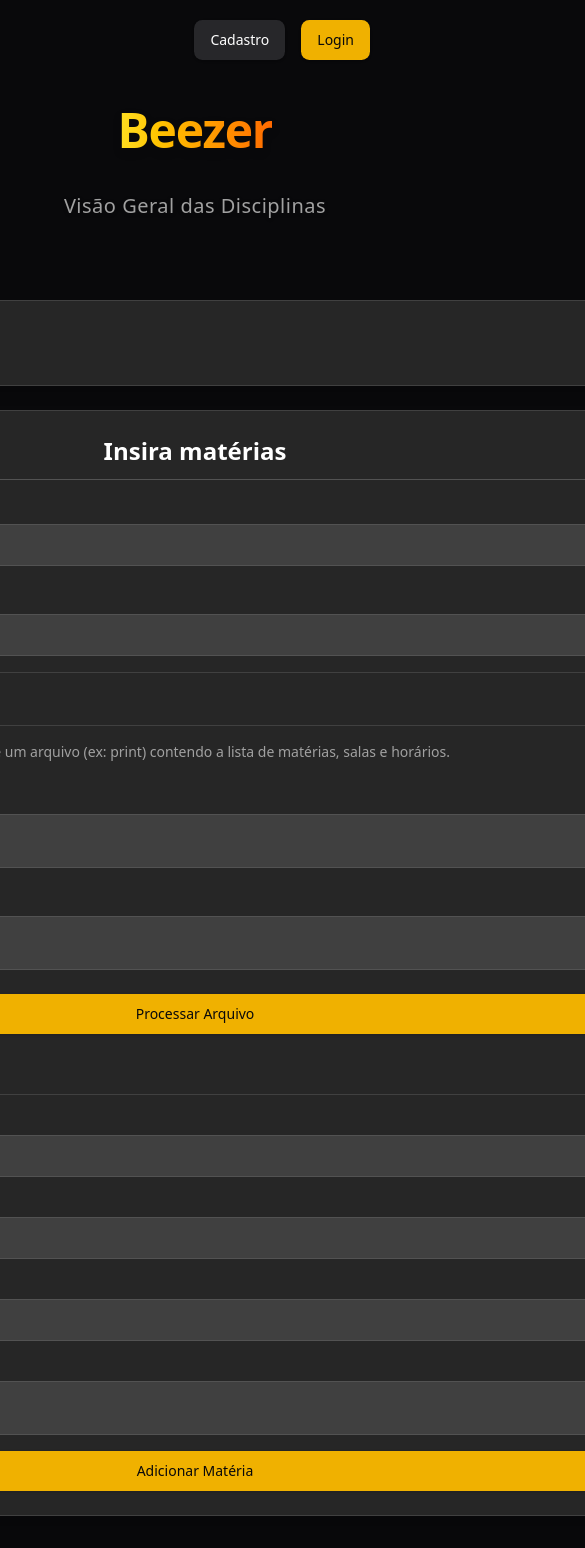
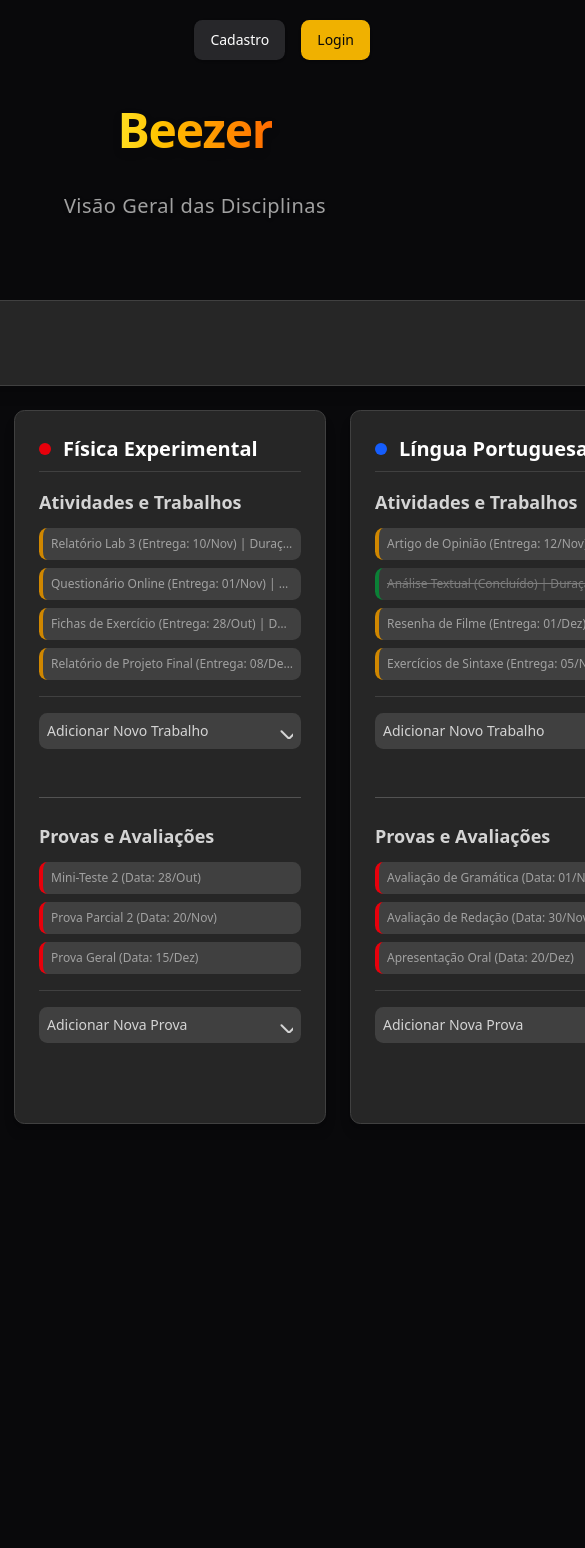
Before and after one commit to ana-borowsky/cronograma-educacional-react, a React (Vite) app in the folder frontend/: page /disciplines in a window 390 px wide. Shown: the top 1548 px of the page, 585 px wide, since content can reach past the window. After the commit the page ends 1180 px from the top, so only its background shows below. Built offline with nearby package versions, Linux system fonts and the light colour scheme.

Commit message:
Troca adicionar uma nova disciplina por uma div expansível

```diff
--- a/frontend/src/pages/Disciplines.jsx
+++ b/frontend/src/pages/Disciplines.jsx
@@ -18,6 +18,9 @@ const Disciplines = () => {
   const [isPortWorkFormOpen, setIsPortWorkFormOpen] = useState(false);
   const [isPortExamFormOpen, setIsPortExamFormOpen] = useState(false);
 
+  const [isFormVisible, setIsFormVisible] = useState(false);
+
+
   return (
     <Layout subtitle="Visão Geral das Disciplinas">
       <div className="flex flex-col p-5 gap-6">
@@ -36,158 +39,8 @@ const Disciplines = () => {
         {/* --- 2. CONTAINER DO CONTEÚDO PRINCIPAL --- */}
         <div className="w-full flex flex-col md:flex-row md:space-x-8">
 
-          {/* --- 2a. COLUNA DE FORMULÁRIOS (IA e Manual) --- */}
-          <div className="w-full md:w-1/4 space-y-8 mb-8 md:mb-0">
-
-            {/* Card "Ler arquivo com IA" */}
-            <div className="bg-neutral-800 p-6 sm:p-8 border border-neutral-700 rounded-lg shadow-xl">
-              <h2 className="text-2xl font-bold text-white text-center mb-5 border-b border-neutral-600 pb-3">Insira matérias</h2>
-              <form className="space-y-6">
-
-
-                <div className="space-y-1">
-                  <label htmlFor="project-select" className="block text-neutral-300 font-semibold text-sm">
-                    Selecione o projeto
-                  </label>
-
-                  <div className="relative">
-                    <select
-                      id="project-select"
-                      name="project-select"
-                      className="w-full p-2.5 border border-neutral-600 rounded-md bg-neutral-700 text-white focus:outline-none focus:border-blue-500 text-sm appearance-none pr-10" // Adicionado pr-10 para dar espaço ao ícone
-                      defaultValue="vestibular"
-                    >
-                      <option value="vestibular">Vestibular</option>
-                      <option value="quinto-periodo">Quinto Período</option>
-                      <option value="terceirao">Terceirão</option>
-                      <option disabled>──────────</option>
-                      <option value="" disabled>Selecione ou Crie um Novo</option>
-                    </select>
-
-                    <svg
-                      className="pointer-events-none absolute right-3 top-1/2 transform -translate-y-1/2 w-4 h-4 text-neutral-400"
-                      xmlns="http://www.w3.org/2000/svg"
-                      viewBox="0 0 20 20"
-                      fill="currentColor"
-                      aria-hidden="true"
-                    >
-                      <path fillRule="evenodd" d="M5.23 7.21a.75.75 0 011.06.02L10 10.94l3.71-3.71a.75.75 0 111.06 1.06l-4.25 4.25a.75.75 0 01-1.06 0L5.23 8.27a.75.75 0 01-.02-1.06z" clipRule="evenodd" />
-                    </svg>
-                  </div>
-                </div>
-
-                {/* CRIAÇÃO DE NOVO PROJETO */}
-                <div className="space-y-1">
-                  <label htmlFor="new-project" className="block text-neutral-300 font-semibold text-sm">
-                    Criar novo projeto
-                  </label>
-                  <div className="flex space-x-2">
-                    <input
-                      type="text"
-                      id="new-project"
-                      name="new-project"
-                      placeholder="Nome do novo projeto..."
-                      className="flex-grow p-2.5 border border-neutral-600 rounded-md bg-neutral-700 text-white placeholder-neutral-500 focus:outline-none focus:border-blue-500 text-sm"
-                    />
-                    <Button type="button" className="shrink-0 px-4 py-2.5 text-sm">
-                      Criar
-                    </Button>
-                  </div>
-                </div>
-              </form>
-              <hr className="border-t border-neutral-700 my-4" />
-
-              <h2 className="flex items-center text-xl font-bold text-white mb-4 border-b border-neutral-700 pb-2 truncate">Ler arquivo com IA</h2>
-              <form className="space-y-6">
-                <p className="text-neutral-400 text-sm text-center">Carregue um arquivo (ex: print) contendo a lista de matérias, salas e horários.</p>
-                <div className="space-y-2">
-                  <label htmlFor="file-upload" className="block text-neutral-300 font-semibold text-sm">Selecione o Arquivo do Ensalamento</label>
-                  <input
-                    type="file"
-                    id="file-upload"
-                    name="schedule-file"
-                    required
-                    className="w-full p-2 border border-neutral-600 rounded-md bg-neutral-700 text-neutral-300 file:mr-4 file:py-2 file:px-4 file:rounded-md file:border-0 file:text-sm file:font-semibold file:bg-neutral-600 file:text-white hover:file:bg-neutral-500 cursor-pointer"
-                  />
-                </div>
-                <div className="space-y-1">
-                  <label htmlFor="file-upload" className="block text-neutral-300 font-semibold text-sm">Selecione os arquivos dos planos de ensino das matérias</label>
-                  <input
-                    type="file"
-                    id="file-upload"
-                    name="schedule-file"
-                    required
-                    className="w-full p-2 border border-neutral-600 rounded-md bg-neutral-700 text-neutral-300 file:mr-4 file:py-2 file:px-4 file:rounded-md file:border-0 file:text-sm file:font-semibold file:bg-neutral-600 file:text-white hover:file:bg-neutral-500 cursor-pointer"
-                  />
-                </div>
-                <Button className="w-full" asChild>
-                  <a href="/disciplines" >
-                    Processar Arquivo
-                  </a>
-                </Button>
-              </form><br></br>
-
-
-            {/* Card "Ou insira manualmente" */}
-
-              <h2 className="flex items-center text-xl font-bold text-white mb-4 border-b border-neutral-700 pb-2 truncate">Ou insira manualmente</h2>
-              <form className="space-y-4">
-
-                <div className="space-y-1">
-                  <label htmlFor="course-name" className="block text-neutral-300 font-semibold text-sm">Nome da Matéria</label>
-                  <input
-                    type="text"
-                    id="course-name"
-                    name="course-name"
-                    placeholder="Ex: Cálculo I"
-                    required
-                    className="w-full p-2.5 border border-neutral-600 rounded-md bg-neutral-700 text-white placeholder-neutral-500 focus:outline-none focus:border-blue-500 text-sm"
-                  />
-                </div>
-                <div className="space-y-1">
-                  <label htmlFor="room-name" className="block text-neutral-300 font-semibold text-sm">Sala / Local</label>
-                  <input
-                    type="text"
-                    id="room-name"
-                    name="room-name"
-                    placeholder="Ex: Sala B-205 ou Laboratório de Física"
-                    required
-                    className="w-full p-2.5 border border-neutral-600 rounded-md bg-neutral-700 text-white placeholder-neutral-500 focus:outline-none focus:border-blue-500 text-sm"
-                  />
-                </div>
-                <div className="space-y-1">
-                  <label htmlFor="schedule-time" className="block text-neutral-300 font-semibold text-sm">Horário e Dia</label>
-                  <input
-                    type="text"
-                    id="schedule-time"
-                    name="schedule-time"
-                    placeholder="Ex: Segunda e Quarta, 19:00 - 21:00"
-                    required
-                    className="w-full p-2.5 border border-neutral-600 rounded-md bg-neutral-700 text-white placeholder-neutral-500 focus:outline-none focus:border-blue-500 text-sm"
-                  />
-                </div>
-                <div className="space-y-1">
-                  <label htmlFor="file-upload" className="block text-neutral-300 font-semibold text-sm">Selecione o arquivo de plano de ensino da matéria</label>
-                  <input
-                    type="file"
-                    id="file-upload"
-                    name="schedule-file"
-                    required
-                    className="w-full p-2 border border-neutral-600 rounded-md bg-neutral-700 text-neutral-300 file:mr-4 file:py-2 file:px-4 file:rounded-md file:border-0 file:text-sm file:font-semibold file:bg-neutral-600 file:text-white hover:file:bg-neutral-500 cursor-pointer"
-                  />
-                </div>
-
-                <Button className="w-full" asChild>
-                  <a href="/disciplines">
-                    Adicionar Matéria
-                  </a>
-                </Button>
-              </form>
-            </div>
-          </div>
-
           {/* --- 2b. FILEIRA DE DISCIPLINAS --- */}
-          <div className="w-full md:w-3/4 flex overflow-x-auto space-x-6 pb-4">
+          <div className="w-full flex overflow-x-auto space-x-6 pb-4">
 
             {/* Cálculo I */}
             <div className="bg-neutral-800 p-6 border border-neutral-700 rounded-lg shadow-lg flex-shrink-0 w-[312px] flex flex-col">
@@ -566,6 +419,165 @@ const Disciplines = () => {
                 )}
               </div>
             </div>
+            <div className="w-full space-y-8 mb-8 md:mb-0">
+              <div className="bg-neutral-800 p-6 sm:p-8 border border-neutral-700 rounded-lg shadow-xl transition-all duration-300">
+                {/* Cabeçalho Clicável */}
+                <div
+                  className="flex justify-between items-center cursor-pointer w-[312px]"
+                  onClick={() => setIsFormVisible(!isFormVisible)}
+                >
+                  <h2 className="text-2xl font-bold text-white">Insira matérias</h2>
+                  {isFormVisible ? (
+                    <svg xmlns="http://www.w3.org/2000/svg" fill="none" viewBox="0 0 24 24" strokeWidth={2.5} stroke="currentColor" className="w-6 h-6 text-neutral-400">
+                      <path strokeLinecap="round" strokeLinejoin="round" d="M4.5 15.75l7.5-7.5 7.5 7.5" />
+                    </svg>
+                  ) : (
+                    <svg xmlns="http://www.w3.org/2000/svg" fill="none" viewBox="0 0 24 24" strokeWidth={2.5} stroke="currentColor" className="w-6 h-6 text-neutral-400">
+                      <path strokeLinecap="round" strokeLinejoin="round" d="M19.5 8.25l7.5 7.5-7.5-7.5" />
+                    </svg>
+                  )}
+                </div>
+
+
+                {/* Conteúdo Expansível */}
+                {isFormVisible && (
+                  <div className="mt-5 border-t border-neutral-700 pt-5">
+                    <form className="space-y-6">
+                      <div className="space-y-1">
+                        <label htmlFor="project-select" className="block text-neutral-300 font-semibold text-sm">
+                          Selecione o projeto
+                        </label>
+                        <div className="relative">
+                          <select
+                            id="project-select"
+                            name="project-select"
+                            className="w-full p-2.5 border border-neutral-600 rounded-md bg-neutral-700 text-white focus:outline-none focus:border-blue-500 text-sm appearance-none pr-10"
+                            defaultValue="vestibular"
+                          >
+                            <option value="vestibular">Vestibular</option>
+                            <option value="quinto-periodo">Quinto Período</option>
+                            <option value="terceirao">Terceirão</option>
+                            <option disabled>──────────</option>
+                            <option value="" disabled>Selecione ou Crie um Novo</option>
+                          </select>
+                          <svg
+                            className="pointer-events-none absolute right-3 top-1/2 transform -translate-y-1/2 w-4 h-4 text-neutral-400"
+                            xmlns="http://www.w3.org/2000/svg"
+                            viewBox="0 0 20 20"
+                            fill="currentColor"
+                            aria-hidden="true"
+                          >
+                            <path fillRule="evenodd" d="M5.23 7.21a.75.75 0 011.06.02L10 10.94l3.71-3.71a.75.75 0 111.06 1.06l-4.25 4.25a.75.75 0 01-1.06 0L5.23 8.27a.75.75 0 01-.02-1.06z" clipRule="evenodd" />
+                          </svg>
+                        </div>
+                      </div>
+                      <div className="space-y-1">
+                        <label htmlFor="new-project" className="block text-neutral-300 font-semibold text-sm">
+                          Criar novo projeto
+                        </label>
+                        <div className="flex space-x-2">
+                          <input
+                            type="text"
+                            id="new-project"
+                            name="new-project"
+                            placeholder="Nome do novo projeto..."
+                            className="flex-grow p-2.5 border border-neutral-600 rounded-md bg-neutral-700 text-white placeholder-neutral-500 focus:outline-none focus:border-blue-500 text-sm"
+                          />
+                          <Button type="button" className="shrink-0 px-4 py-2.5 text-sm">
+                            Criar
+                          </Button>
+                        </div>
+                      </div>
+                    </form>
+                    <hr className="border-t border-neutral-700 my-4" />
+                    <h2 className="flex items-center text-xl font-bold text-white mb-4 border-b border-neutral-700 pb-2 truncate">Ler arquivo com IA</h2>
+                    <form className="space-y-6">
+                      <p className="text-neutral-400 text-sm text-center">Carregue um arquivo (ex: print) contendo a lista de matérias, salas e horários.</p>
+                      <div className="space-y-2">
+                        <label htmlFor="file-upload-ensalamento" className="block text-neutral-300 font-semibold text-sm">Selecione o Arquivo do Ensalamento</label>
+                        <input
+                          type="file"
+                          id="file-upload-ensalamento"
+                          name="schedule-file"
+                          required
+                          className="w-full p-2 border border-neutral-600 rounded-md bg-neutral-700 text-neutral-300 file:mr-4 file:py-2 file:px-4 file:rounded-md file:border-0 file:text-sm file:font-semibold file:bg-neutral-600 file:text-white hover:file:bg-neutral-500 cursor-pointer"
+                        />
+                      </div>
+                      <div className="space-y-1">
+                        <label htmlFor="file-upload-planos" className="block text-neutral-300 font-semibold text-sm">Selecione os arquivos dos planos de ensino das matérias</label>
+                        <input
+                          type="file"
+                          id="file-upload-planos"
+                          name="schedule-file"
+                          required
+                          multiple
+                          className="w-full p-2 border border-neutral-600 rounded-md bg-neutral-700 text-neutral-300 file:mr-4 file:py-2 file:px-4 file:rounded-md file:border-0 file:text-sm file:font-semibold file:bg-neutral-600 file:text-white hover:file:bg-neutral-500 cursor-pointer"
+                        />
+                      </div>
+                      <Button className="w-full" asChild>
+                        <a href="/disciplines">
+                          Adicionar matéria
+                        </a>
+                      </Button>
+                    </form><br />
+                    <h2 className="flex items-center text-xl font-bold text-white mb-4 border-b border-neutral-700 pb-2 truncate">Ou insira manualmente</h2>
+                    <form className="space-y-4">
+                      <div className="space-y-1">
+                        <label htmlFor="course-name" className="block text-neutral-300 font-semibold text-sm">Nome da Matéria</label>
+                        <input
+                          type="text"
+                          id="course-name"
+                          name="course-name"
+                          placeholder="Ex: Cálculo I"
+                          required
+                          className="w-full p-2.5 border border-neutral-600 rounded-md bg-neutral-700 text-white placeholder-neutral-500 focus:outline-none focus:border-blue-500 text-sm"
+                        />
+                      </div>
+                      <div className="space-y-1">
+                        <label htmlFor="room-name" className="block text-neutral-300 font-semibold text-sm">Sala / Local</label>
+                        <input
+                          type="text"
+                          id="room-name"
+                          name="room-name"
+                          placeholder="Ex: Sala B-205 ou Laboratório de Física"
+                          required
+                          className="w-full p-2.5 border border-neutral-600 rounded-md bg-neutral-700 text-white placeholder-neutral-500 focus:outline-none focus:border-blue-500 text-sm"
+                        />
+                      </div>
+                      <div className="space-y-1">
+                        <label htmlFor="schedule-time" className="block text-neutral-300 font-semibold text-sm">Horário e Dia</label>
+                        <input
+                          type="text"
+                          id="schedule-time"
+                          name="schedule-time"
+                          placeholder="Ex: Segunda e Quarta, 19:00 - 21:00"
+                          required
+                          className="w-full p-2.5 border border-neutral-600 rounded-md bg-neutral-700 text-white placeholder-neutral-500 focus:outline-none focus:border-blue-500 text-sm"
+                        />
+                      </div>
+                      <div className="space-y-1">
+                        <label htmlFor="file-upload-manual" className="block text-neutral-300 font-semibold text-sm">Selecione o arquivo de plano de ensino da matéria</label>
+                        <input
+                          type="file"
+                          id="file-upload-manual"
+                          name="schedule-file"
+                          required
+                          className="w-full p-2 border border-neutral-600 rounded-md bg-neutral-700 text-neutral-300 file:mr-4 file:py-2 file:px-4 file:rounded-md file:border-0 file:text-sm file:font-semibold file:bg-neutral-600 file:text-white hover:file:bg-neutral-500 cursor-pointer"
+                        />
+                      </div>
+                      <Button className="w-full" asChild>
+                        <a href="/disciplines">
+                          Adicionar Matéria
+                        </a>
+                      </Button>
+                    </form>
+                  </div>
+                )}
+              </div>
+            </div>
+
+
+
           </div>
         </div>
       </div>
```
